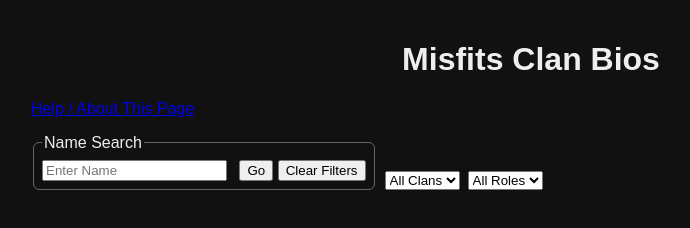
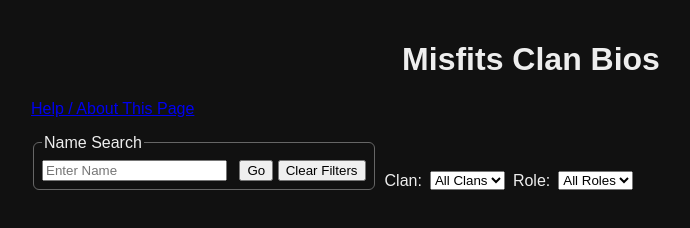
Before and after one commit to jeffweaver25/MisfitsBios, a plain HTML site: page index.html in a window 1280 px wide. Shown: the whole page, without its empty margins (109-799 px from the left). Drawn offline with Linux system fonts and the light colour scheme; no server answers.

Commit message:
Update index.html

```diff
--- a/index.html
+++ b/index.html
@@ -19,9 +19,12 @@
         <button id="clearFiltersBtn">Clear Filters</button>
       </fieldset>
 
+      <label for="clanFilter">Clan:</label>
       <select id="clanFilter">
         <option value="">All Clans</option>
       </select>
+
+      <label for="roleFilter">Role:</label>
       <select id="roleFilter">
         <option value="">All Roles</option>
       </select>
```
